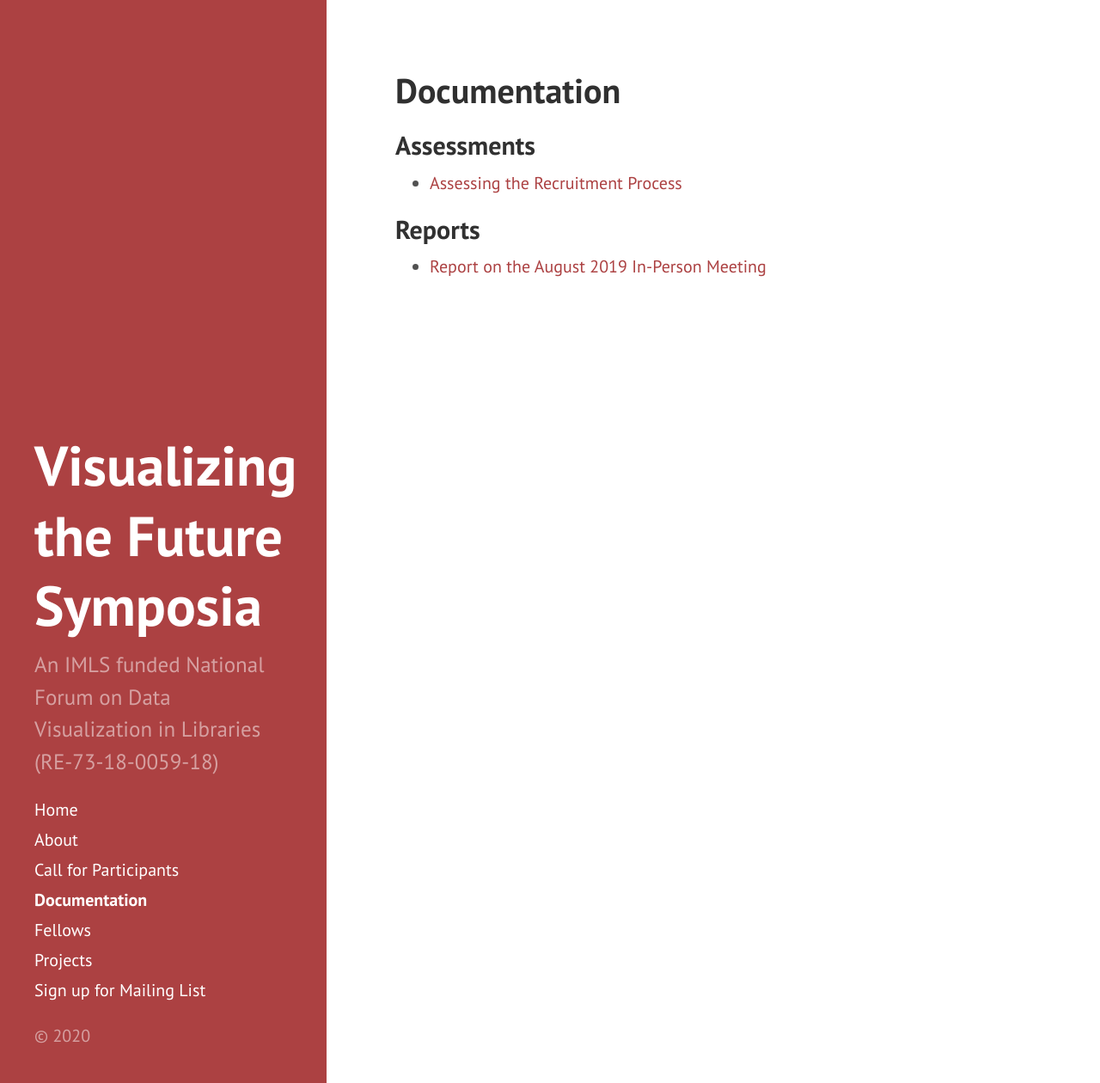
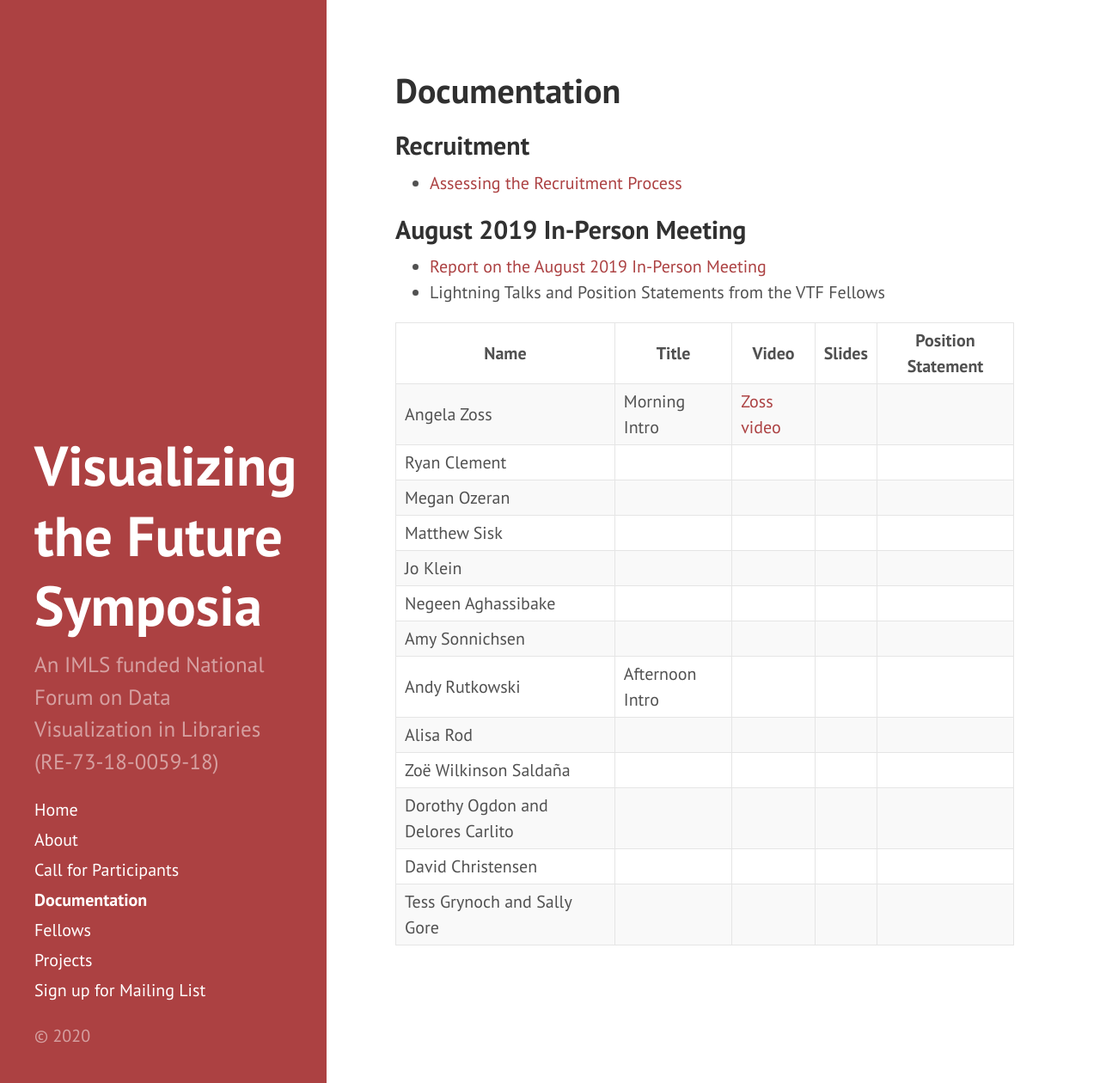
Before and after one commit to visualizingthefuture/visualizingthefuture.github.io, a Jekyll site: the page built from documentation.md, in a window 1280 px wide and 1260 px high. Shown: the whole window at 86% size. Built offline with Jekyll 4.4.1, drawn with Linux system fonts in a browser that asks for light colours.

Commit message:
Update documentation.md

```diff
--- a/documentation.md
+++ b/documentation.md
@@ -3,10 +3,27 @@
 title: Documentation
 ---
 
-## Assessments
+## Recruitment
 
 * [Assessing the Recruitment Process](../files/assessments/recruitment/)
 
-## Reports
+## August 2019 In-Person Meeting
 
 * [Report on the August 2019 In-Person Meeting](../files/reports/VTF-August-Meeting-Report.pdf)
+* Lightning Talks and Position Statements from the VTF Fellows
+
+Name | Title | Video | Slides | Position Statement
+--- | --- | --- | --- | ---
+Angela Zoss | Morning Intro | [Zoss video](https://umich.box.com/s/t300k7fzbi6t9p8wsx1qxc4u658t62kg) ||
+Ryan Clement ||||
+Megan Ozeran ||||
+Matthew Sisk ||||
+Jo Klein ||||
+Negeen Aghassibake ||||
+Amy Sonnichsen ||||
+Andy Rutkowski | Afternoon Intro |||
+Alisa Rod ||||
+Zoë Wilkinson Saldaña ||||
+Dorothy Ogdon and Delores Carlito ||||
+David Christensen ||||
+Tess Grynoch and Sally Gore ||||
```
